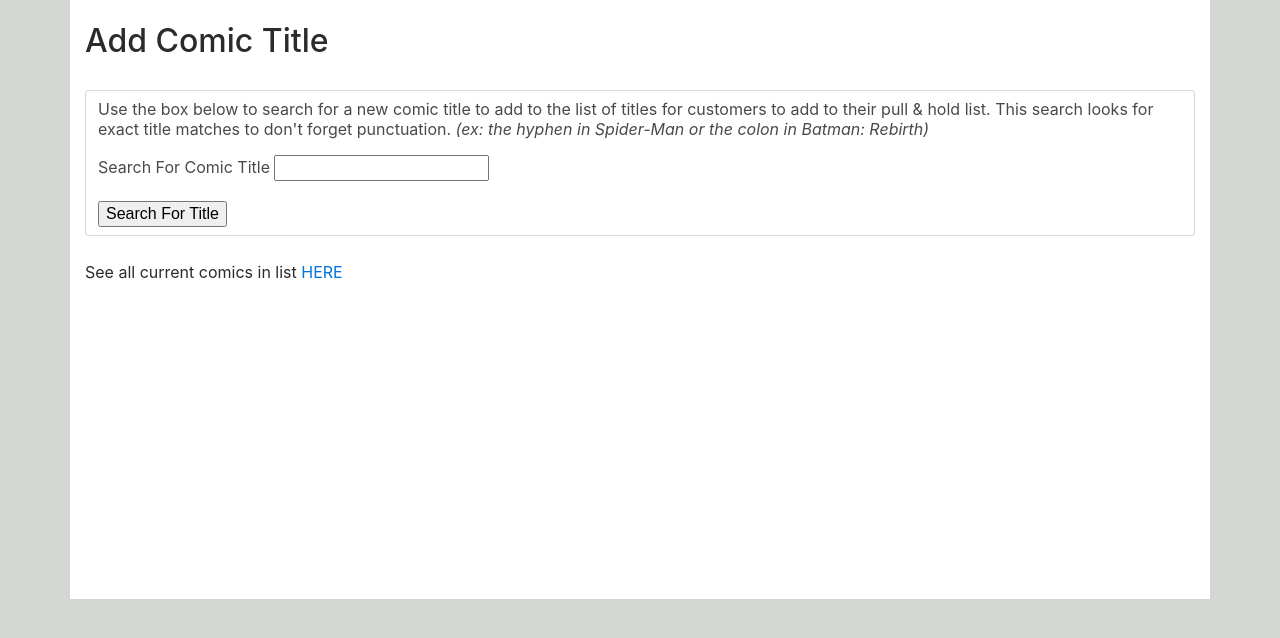
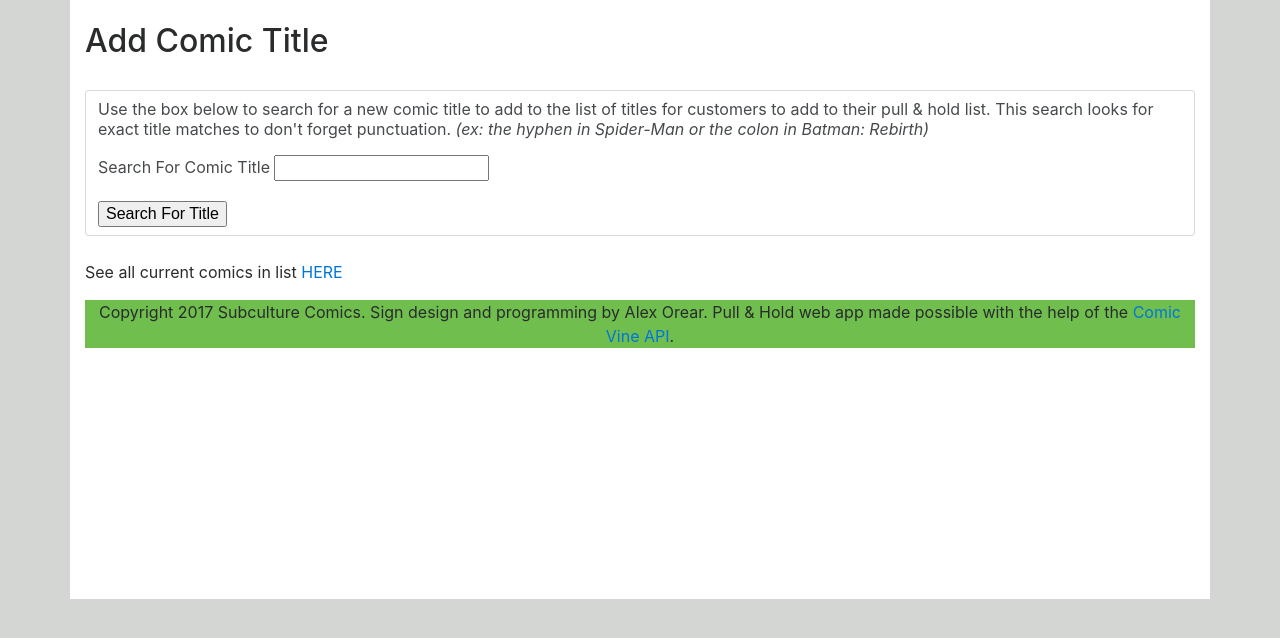
Before and after one commit to alexorear/subculture_webapp, a Django app: page /pullhold/addtitle/ in a window 1280 px wide. Shown: the part 57-695 px from the top of the page. Run offline with Django 3.2, Linux system fonts and the light colour scheme; some libraries are stand-ins or nearby versions.

Commit message:
More css styling to homepage, added footer

```diff
--- a/pullhold/static/pullhold/style.css
+++ b/pullhold/static/pullhold/style.css
@@ -1,5 +1,12 @@
 body {
   background-color: #d4d6d4;
+}
+
+footer{
+  text-align: center;
+  background-color: #70bf4e;
+  min-height: 30px;
+  padding-bottom: -10px;
 }
 
 .container {
@@ -39,10 +46,15 @@ body {
 }
 
 .comic_search_select{
-  text-align: center;
+    text-align: center;
 }
 
-.store_hours_box{
+.store_hours{
+  max-width: 350px;
+  margin: 15px 45px 15px 45px;
+  padding-top: 12px;
+  padding-bottom: 14px;
   text-align: center;
-  outline: #89e41f solid thick;
+  border: #70bf4e solid;
+  border-radius: 25px;
 }
--- a/pullhold/templates/pullhold/base.html
+++ b/pullhold/templates/pullhold/base.html
@@ -34,7 +34,15 @@
     {% block content %}
     {% endblock %}
 
+    <br/>
   </div>
 
 </body>
+<footer>
+<div>
+    Copyright 2017 Subculture Comics. Sign design and programming by Alex Orear. Pull &amp; Hold
+    web app made possible with the help of the <a href="https://comicvine.gamespot.com/api/">
+    Comic Vine API</a>.
+</div>
+</footer>
 </html>
--- a/pullhold/templates/pullhold/index.html
+++ b/pullhold/templates/pullhold/index.html
@@ -12,7 +12,8 @@
 
 <div class="row">
 
-  <div class="comic_search_select col-md">
+  <div class="col-md comic_search_select">
+    <div class="store_hours">
     <div>
       <h5><u>Store Hours</u></h5>
     </div>
@@ -41,6 +42,7 @@
       <br/>Email: subculturecomics@gmail.com
     </div>
   </div>
+</div>
 
     <div class="col-md comic_search_select">
       <iframe src="https://www.google.com/maps/embed?pb=!1m18!1m12!1m3!1d3117.7856150422867!2d-90.32266038511511!3d38.60780437961623!2m3!1f0!2f0!3f0!3m2!1i1024!2i768!4f13.1!3m3!1m2!1s0x87d8ca5e5487fc9f%3A0x9f3c280daa719478!2sSubculture!5e0!3m2!1sen!2sus!4v1500435616247" width="450" height="375" frameborder="0" style="border:0" allowfullscreen></iframe>
```
Also changed, not shown: db.sqlite3.
